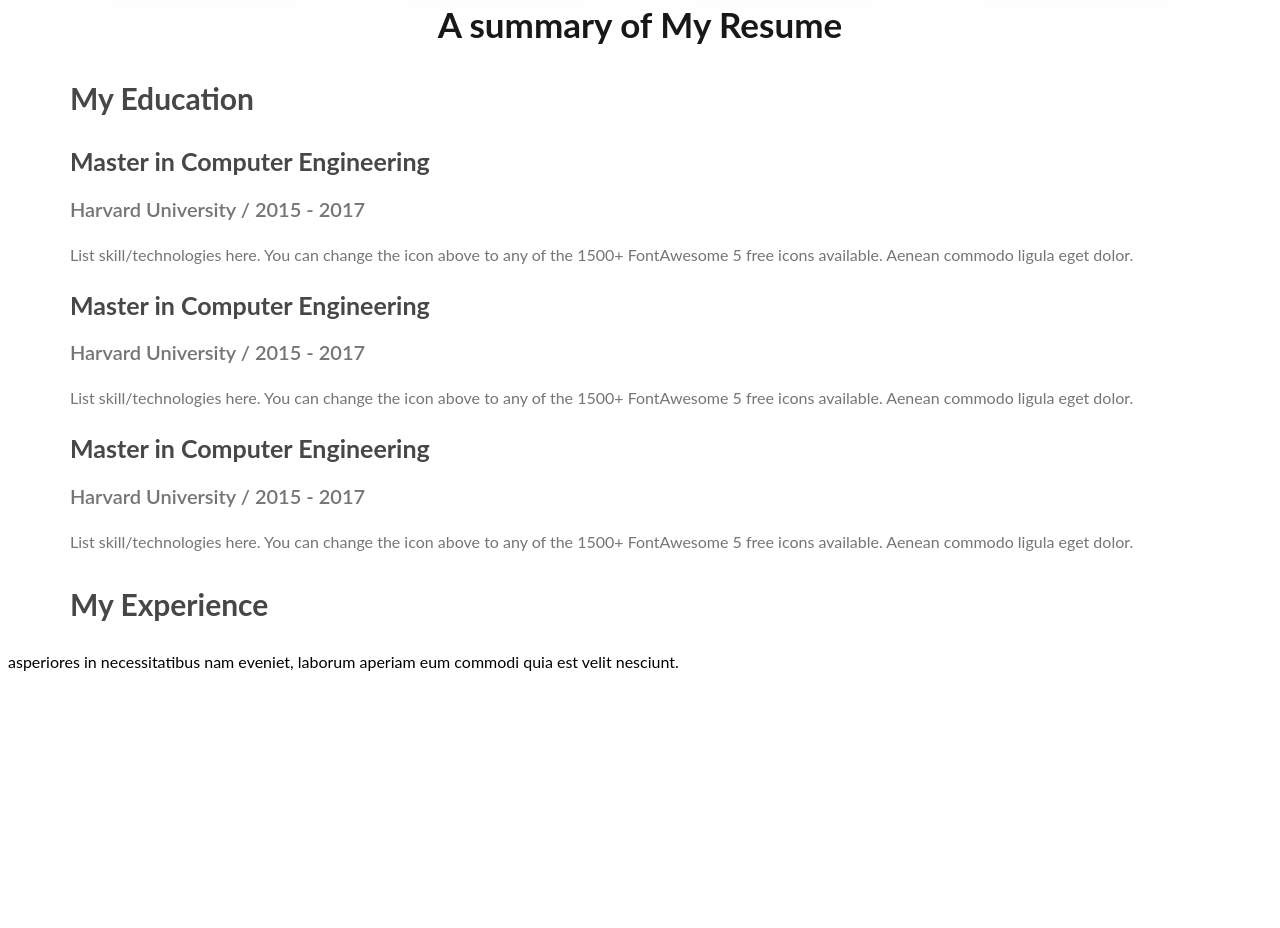
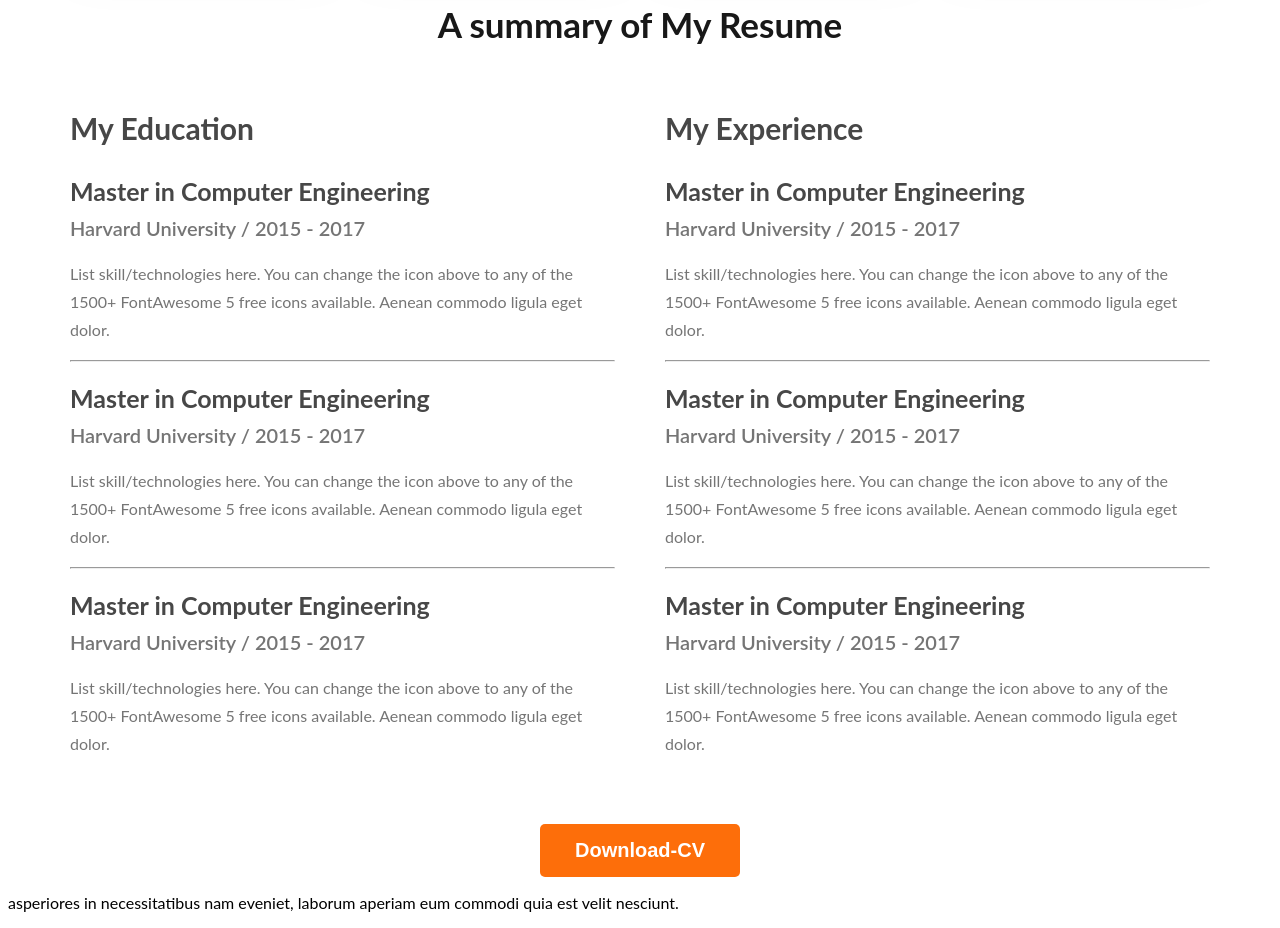
Before and after one commit to sohag55rana/my-another-portfolio, a plain HTML site: page index.html in a window 1280 px wide. Shown: the part 2214-3142 px from the top of the page. Before the commit the page ends 2901 px from the top, so only its background shows below. Drawn offline with Linux system fonts and the light colour scheme.

Commit message:
finished the resume section

```diff
--- a/index.html
+++ b/index.html
@@ -105,6 +105,7 @@
                         <p class="resume-item-description">List skill/technologies here. You can change the icon above
                             to any of the 1500+ FontAwesome 5 free icons available. Aenean commodo ligula eget dolor.</p>
                     </div>
+                    <hr>
 
                     <div class="resume-item">
                         <h2 class="resume-item-title">Master in Computer Engineering</h2>
@@ -112,6 +113,7 @@
                         <p class="resume-item-description">List skill/technologies here. You can change the icon above
                             to any of the 1500+ FontAwesome 5 free icons available. Aenean commodo ligula eget dolor.</p>
                     </div>
+                    <hr>
 
                     <div class="resume-item">
                         <h2 class="resume-item-title">Master in Computer Engineering</h2>
@@ -122,7 +124,32 @@
                 </div>
                 <div class="resume-column">
                     <h3 class="resume-column-title">My Experience</h3>
+                    <div class="resume-item">
+                        <h2 class="resume-item-title">Master in Computer Engineering</h2>
+                        <h3 class="resume-item-institute">Harvard University / 2015 - 2017</h3>
+                        <p class="resume-item-description">List skill/technologies here. You can change the icon above
+                            to any of the 1500+ FontAwesome 5 free icons available. Aenean commodo ligula eget dolor.</p>
+                    </div>
+                    <hr>
+
+                    <div class="resume-item">
+                        <h2 class="resume-item-title">Master in Computer Engineering</h2>
+                        <h3 class="resume-item-institute">Harvard University / 2015 - 2017</h3>
+                        <p class="resume-item-description">List skill/technologies here. You can change the icon above
+                            to any of the 1500+ FontAwesome 5 free icons available. Aenean commodo ligula eget dolor.</p>
+                    </div>
+                    <hr>
+
+                    <div class="resume-item">
+                        <h2 class="resume-item-title">Master in Computer Engineering</h2>
+                        <h3 class="resume-item-institute">Harvard University / 2015 - 2017</h3>
+                        <p class="resume-item-description">List skill/technologies here. You can change the icon above
+                            to any of the 1500+ FontAwesome 5 free icons available. Aenean commodo ligula eget dolor.</p>
+                    </div>
                 </div>
+            </div>
+            <div class="Download-CV">
+                <button class="btn-primary">Download-CV</button>
             </div>
 
         </section>
--- a/style/style.css
+++ b/style/style.css
@@ -145,22 +145,32 @@ main{
 }
 
 /* Resume style css here  */
+.Resume-container{
+    display: flex;
+    gap: 50px;
+}
 
 .resume-column-title{
     color: #474747;
     font-size: 30px;
     font-weight: 700;
+
+
 }
 .resume-item-title{
     color:#474747;
     font-size: 25px;
     font-weight: 700;
+    margin-bottom: 10px;
+
 
 }
 .resume-item-institute{
     color: #757575;
     font-size: 20px;
     font-weight: 600;
+    margin-bottom: 20px;
+    margin-top: 0px;
 
 }
 .resume-item-description{
@@ -170,3 +180,7 @@ main{
     line-height: 28px; /* 175% */
 
 }
+.Download-CV{
+    text-align: center;
+    margin-top: 50px;
+}
```
